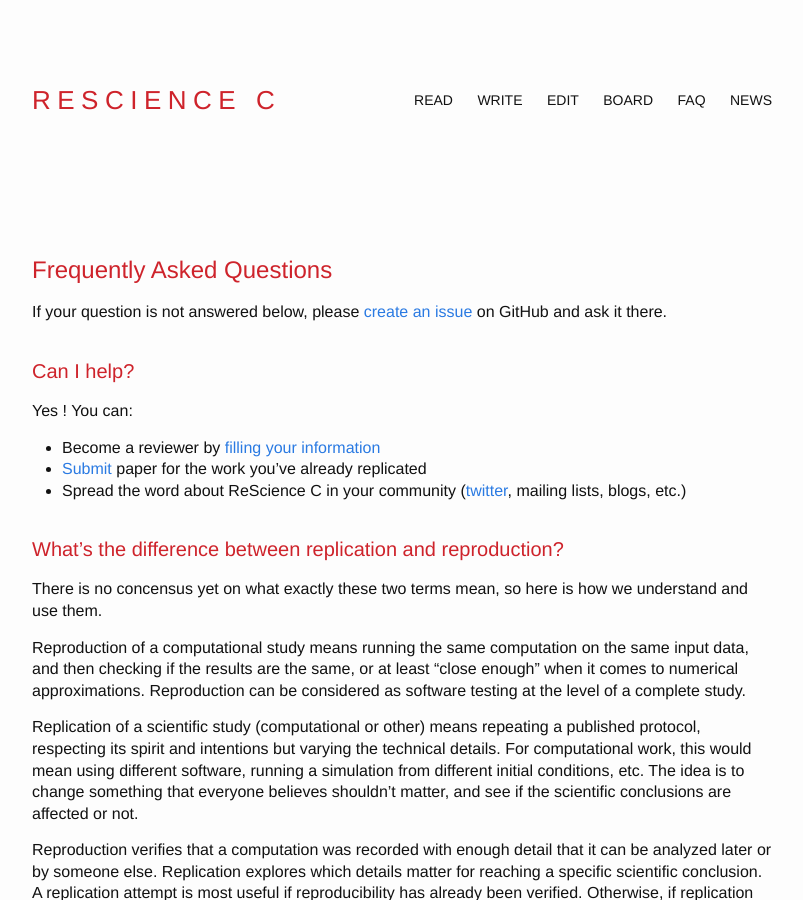
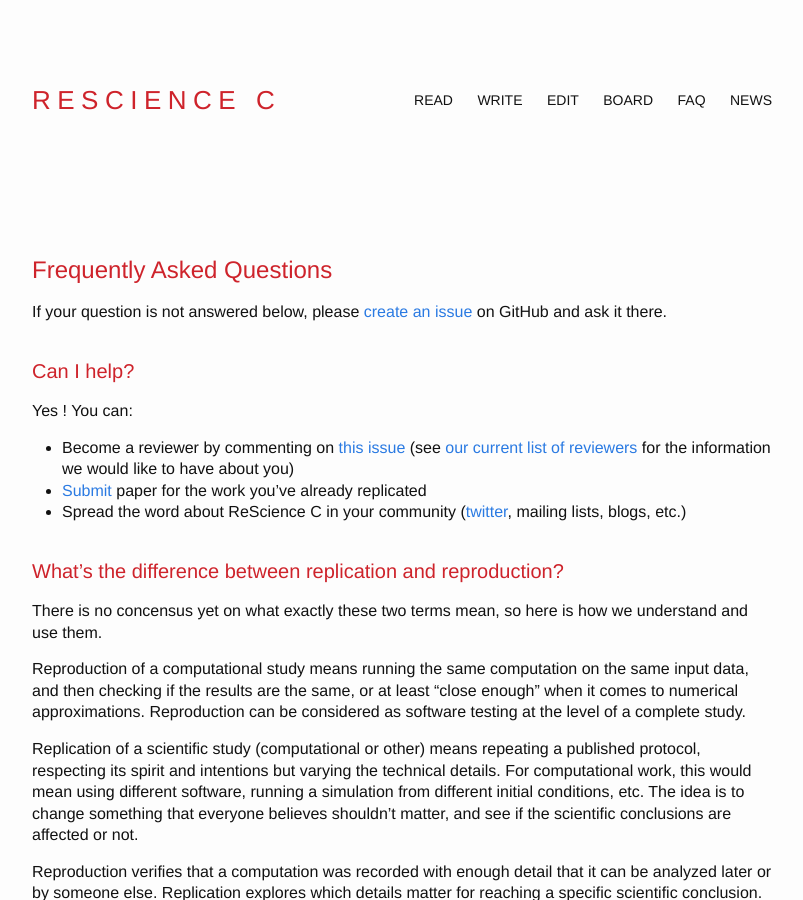
Before and after one commit to ReScience/rescience.github.io, a Jekyll site: the page built from 05-FAQ.md, in a window 1280 px wide and 900 px high. Shown: the whole window, without its empty margins (238-1041 px from the left). Built offline with Jekyll 4.4.1, drawn with Linux system fonts in a browser that asks for light colours; our own code applies the rules of GitHub Pages for plain Markdown files.

Commit message:
Better instructions for new reviewers
Fixes #69

```diff
--- a/05-FAQ.md
+++ b/05-FAQ.md
@@ -13,7 +13,9 @@ issue](https://github.com/rescience/rescience) on GitHub and ask it there.
 
 Yes ! You can:
 
- * Become a reviewer by [filling your information](https://github.com/rescience/rescience.github.io/blob/sources/04-board.md)
+ * Become a reviewer by commenting on [this issue](https://github.com/ReScience/ReScience/issues/27) (see
+ [our current list of reviewers](https://github.com/rescience/rescience.github.io/blob/sources/04-board.md)
+ for the information we would like to have about you)
  * [Submit](../write) paper for the work you've already replicated
  * Spread the word about ReScience C in your community
    ([twitter](http://twitter.com/ReScienceEds), mailing lists, blogs, etc.)
```
